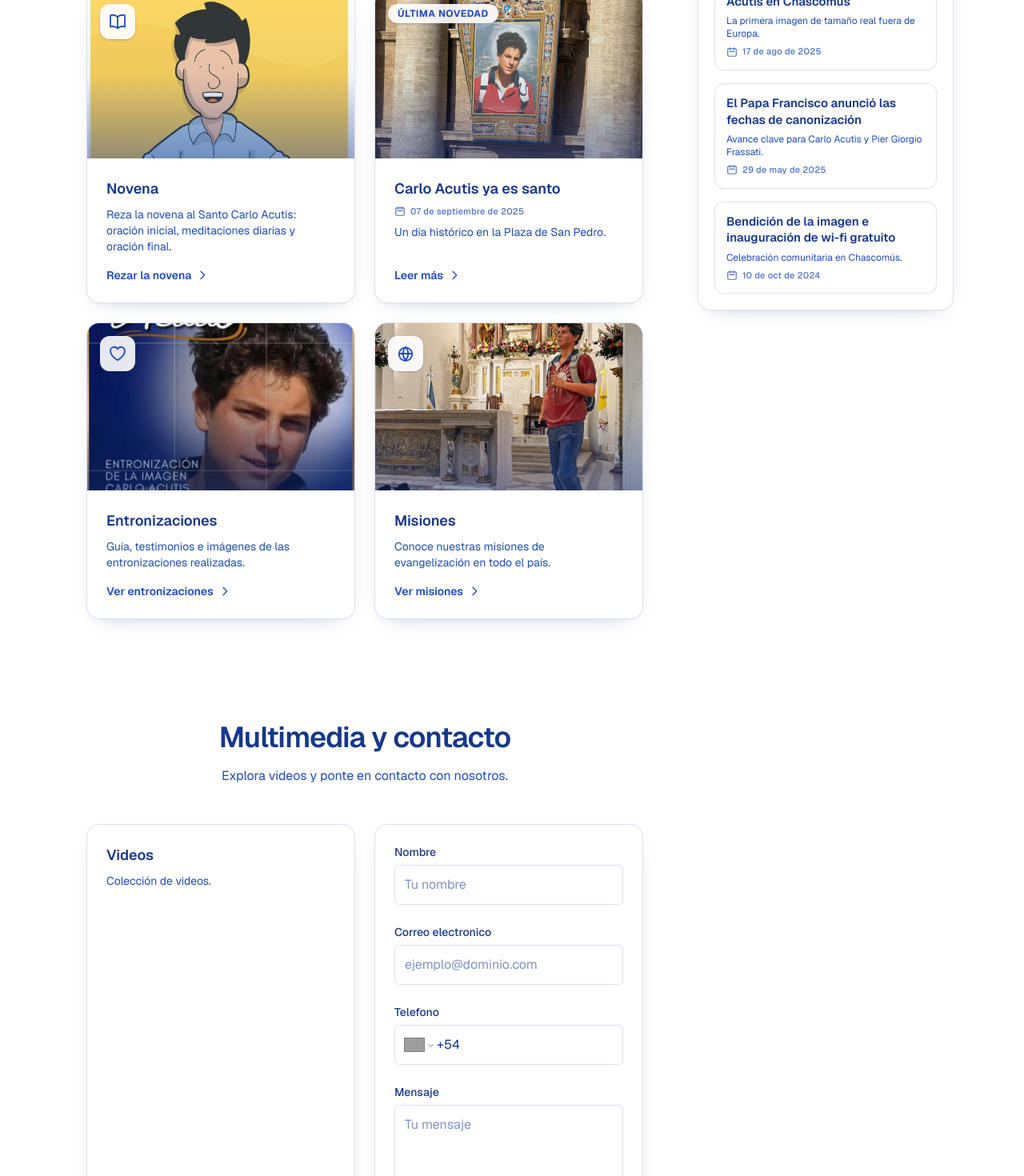
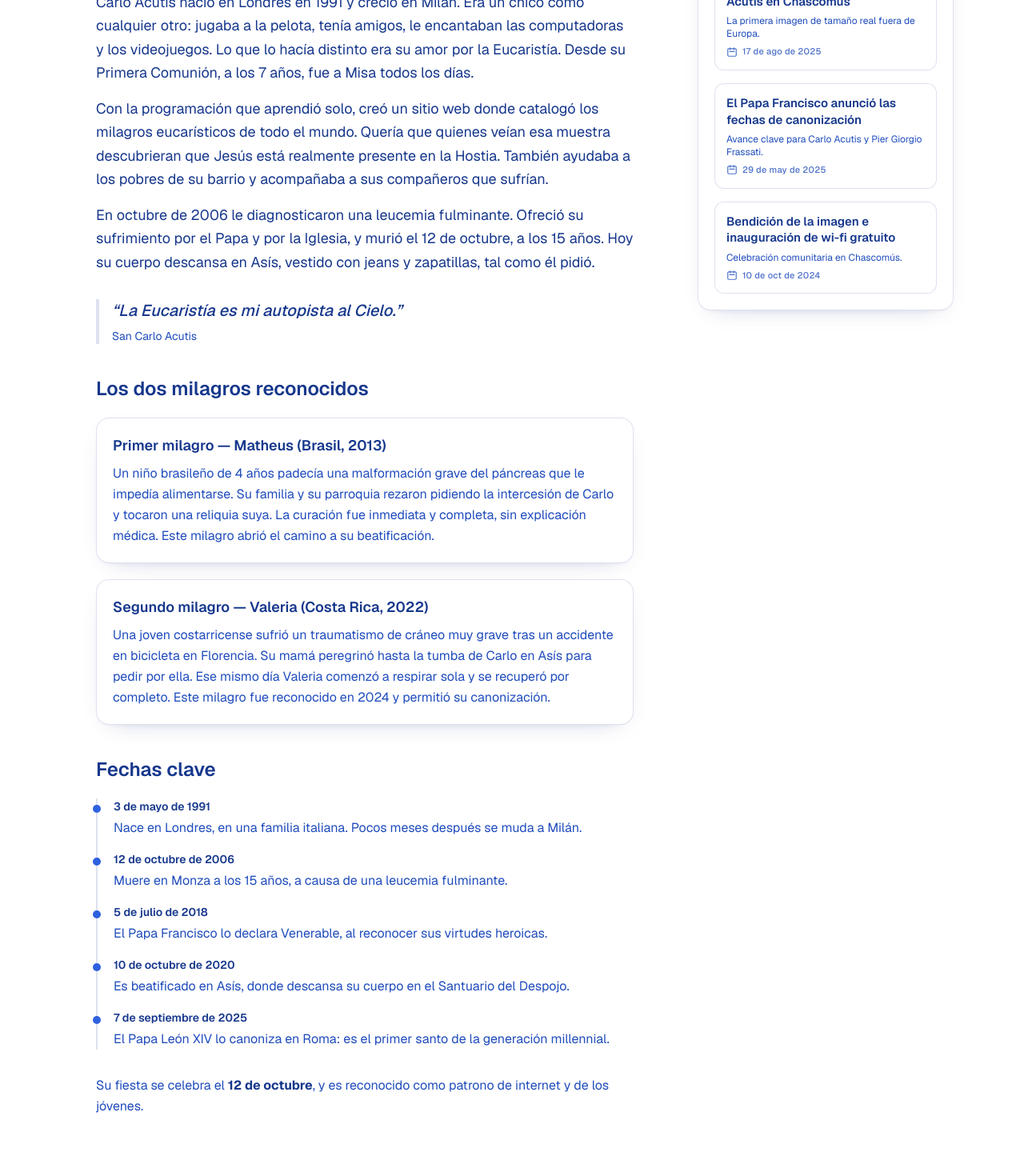
Before and after one commit to sergio-scardigno/proyecto-Carlo-Acutis-Chascomus-v2, a Next.js app: page / in a window 1280 px wide. Shown: the part 1100-2570 px from the top of the page at 80% size. Built offline with nearby package versions, Linux system fonts and the light colour scheme; no server answers; grey boxes are pictures that could not be loaded.

Commit message:
historia

```diff
--- a/src/app/page.tsx
+++ b/src/app/page.tsx
@@ -9,6 +9,7 @@ import { FeatureCard } from "@/components/FeatureCard";
 import { NovedadHomeCard } from "@/components/NovedadHomeCard";
 import { ContactForm } from "@/components/ContactForm";
 import { InstagramHomeSection } from "@/components/InstagramHomeSection";
+import { HistoriaAcutis } from "@/components/HistoriaAcutis";
 import {
   getInstagramProfile,
   getInstagramPostsPreview,
@@ -116,6 +117,8 @@ export default async function Home() {
       <div id="sections" className="page-shell">
         <div className="page-content grid grid-cols-1 gap-8 lg:grid-cols-[minmax(0,1fr)_320px] lg:gap-12">
           <div>
+            <HistoriaAcutis />
+
             <Section
               id="sobre"
               title="Sobre el proyecto"
--- /dev/null
+++ b/src/components/HistoriaAcutis.tsx
@@ -0,0 +1,97 @@
+import { Section } from "@/components/Section";
+
+const hitos = [
+  { fecha: "3 de mayo de 1991", texto: "Nace en Londres, en una familia italiana. Pocos meses después se muda a Milán." },
+  { fecha: "12 de octubre de 2006", texto: "Muere en Monza a los 15 años, a causa de una leucemia fulminante." },
+  { fecha: "5 de julio de 2018", texto: "El Papa Francisco lo declara Venerable, al reconocer sus virtudes heroicas." },
+  { fecha: "10 de octubre de 2020", texto: "Es beatificado en Asís, donde descansa su cuerpo en el Santuario del Despojo." },
+  { fecha: "7 de septiembre de 2025", texto: "El Papa León XIV lo canoniza en Roma: es el primer santo de la generación millennial." },
+];
+
+const milagros = [
+  {
+    titulo: "Primer milagro — Matheus (Brasil, 2013)",
+    texto:
+      "Un niño brasileño de 4 años padecía una malformación grave del páncreas que le impedía alimentarse. Su familia y su parroquia rezaron pidiendo la intercesión de Carlo y tocaron una reliquia suya. La curación fue inmediata y completa, sin explicación médica. Este milagro abrió el camino a su beatificación.",
+  },
+  {
+    titulo: "Segundo milagro — Valeria (Costa Rica, 2022)",
+    texto:
+      "Una joven costarricense sufrió un traumatismo de cráneo muy grave tras un accidente en bicicleta en Florencia. Su mamá peregrinó hasta la tumba de Carlo en Asís para pedir por ella. Ese mismo día Valeria comenzó a respirar sola y se recuperó por completo. Este milagro fue reconocido en 2024 y permitió su canonización.",
+  },
+];
+
+export function HistoriaAcutis() {
+  return (
+    <Section
+      id="historia"
+      title="¿Quién fue San Carlo Acutis?"
+      description="Un adolescente común que hizo de la Eucaristía el centro de su vida y usó internet para acercar a Dios a los demás."
+    >
+      <div className="mx-auto max-w-2xl">
+        <div className="space-y-4 text-base leading-relaxed text-primary-700 md:text-lg">
+          <p>
+            Carlo Acutis nació en Londres en 1991 y creció en Milán. Era un chico como
+            cualquier otro: jugaba a la pelota, tenía amigos, le encantaban las computadoras
+            y los videojuegos. Lo que lo hacía distinto era su amor por la Eucaristía. Desde
+            su Primera Comunión, a los 7 años, fue a Misa todos los días.
+          </p>
+          <p>
+            Con la programación que aprendió solo, creó un sitio web donde catalogó los
+            milagros eucarísticos de todo el mundo. Quería que quienes veían esa muestra
+            descubrieran que Jesús está realmente presente en la Hostia. También ayudaba a
+            los pobres de su barrio y acompañaba a sus compañeros que sufrían.
+          </p>
+          <p>
+            En octubre de 2006 le diagnosticaron una leucemia fulminante. Ofreció su
+            sufrimiento por el Papa y por la Iglesia, y murió el 12 de octubre, a los 15
+            años. Hoy su cuerpo descansa en Asís, vestido con jeans y zapatillas, tal como
+            él pidió.
+          </p>
+        </div>
+
+        <blockquote className="mt-8 border-l-4 border-primary-500/40 pl-4 text-lg font-medium italic text-primary-700 md:text-xl">
+          “La Eucaristía es mi autopista al Cielo.”
+          <footer className="mt-2 text-sm font-normal not-italic text-primary-600">
+            San Carlo Acutis
+          </footer>
+        </blockquote>
+
+        <h3 className="mt-10 text-xl font-semibold text-primary-700 md:text-2xl">
+          Los dos milagros reconocidos
+        </h3>
+        <div className="mt-5 space-y-5">
+          {milagros.map((m) => (
+            <div key={m.titulo} className="surface-card rounded-2xl p-5">
+              <h4 className="text-base font-semibold text-primary-700 md:text-lg">
+                {m.titulo}
+              </h4>
+              <p className="mt-2 text-base leading-relaxed text-primary-600">{m.texto}</p>
+            </div>
+          ))}
+        </div>
+
+        <h3 className="mt-10 text-xl font-semibold text-primary-700 md:text-2xl">
+          Fechas clave
+        </h3>
+        <ul className="mt-5 space-y-4 border-l-2 border-primary-500/20 pl-5">
+          {hitos.map((h) => (
+            <li key={h.fecha} className="relative">
+              <span
+                aria-hidden="true"
+                className="absolute -left-[26px] top-2 h-2.5 w-2.5 rounded-full bg-primary-500"
+              />
+              <p className="text-sm font-semibold text-primary-700">{h.fecha}</p>
+              <p className="mt-1 text-base leading-relaxed text-primary-600">{h.texto}</p>
+            </li>
+          ))}
+        </ul>
+
+        <p className="mt-8 text-base leading-relaxed text-primary-600">
+          Su fiesta se celebra el <strong className="text-primary-700">12 de octubre</strong>,
+          y es reconocido como patrono de internet y de los jóvenes.
+        </p>
+      </div>
+    </Section>
+  );
+}
```
Also changed, not shown: 1 other file (tests, documents, lock files or other folders).
